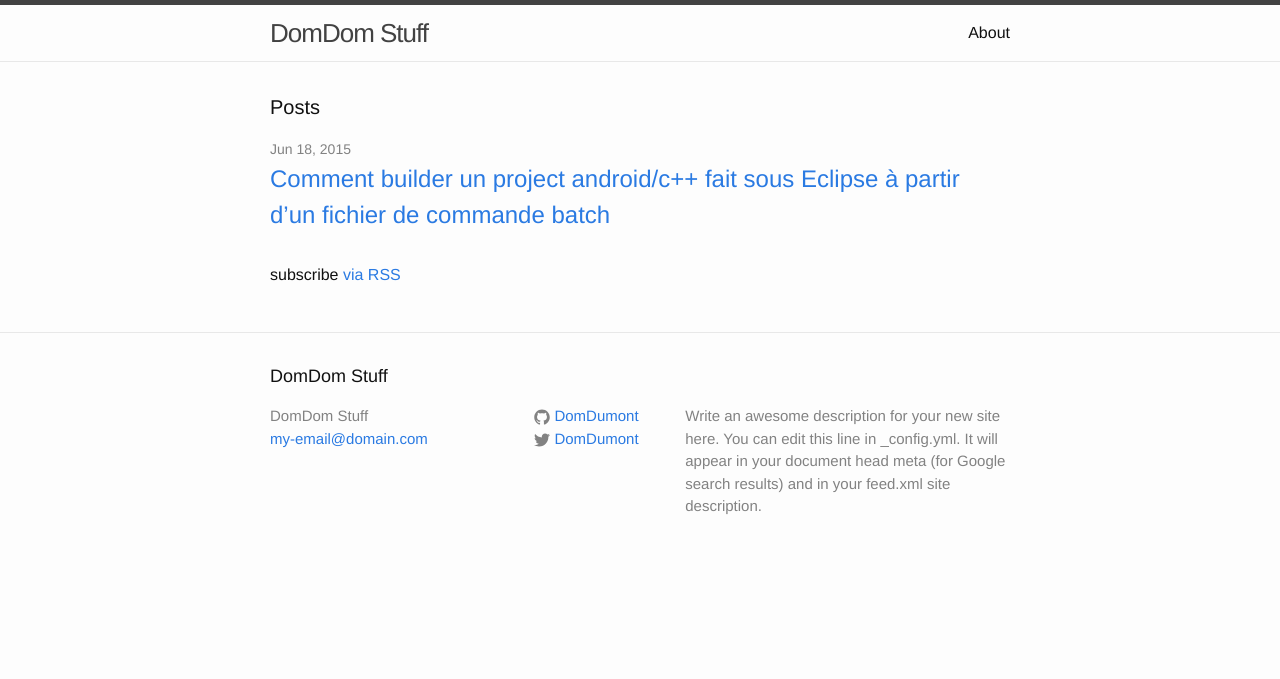
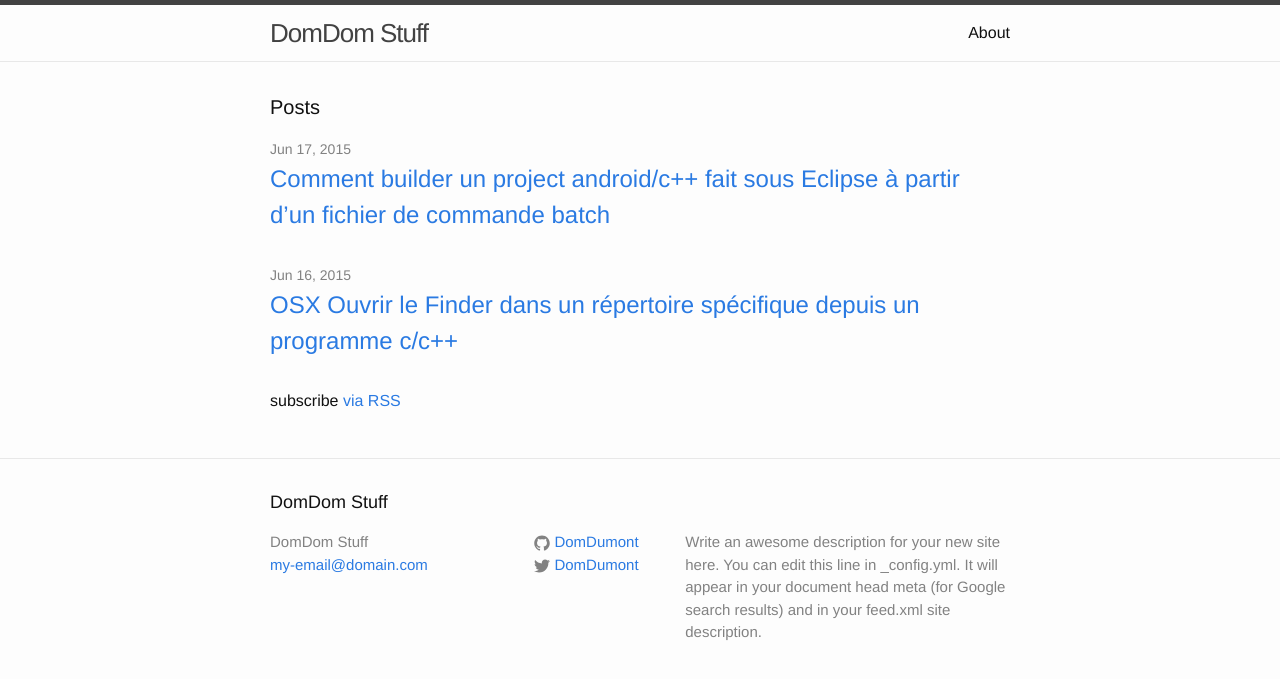
Before and after one commit to DomDumont/DomDumont.github.io, a Jekyll site: the page built from index.html, in a window 1280 px wide. Shown: the top 679 px of the page. Built offline with Jekyll 4.4.1, drawn with Linux system fonts in a browser that asks for light colours; part of the change alters nothing that is shown.

Commit message:
nouvel article + petites modifs

```diff
--- /dev/null
+++ b/_posts/2015-06-16-ouvrir-le-finder.markdown
@@ -0,0 +1,28 @@
+---
+layout: post
+title:  "OSX Ouvrir le Finder dans un répertoire spécifique depuis un programme c/c++"
+date:   2015-06-16 15:59:34
+categories: divers
+---
+
+C’est tellement stupide que je devais l’écrire quelque part. J’ai passé vraiment trop de temps sur ce problème 😉
+
+Je vouIais juste ouvrir l’application depuis mon application c/c++. Après une recherche rapide sur Google, je suis tombé sur la solution (enfin c’est ce que je croyais) un simple
+
+	system ('open mypath')
+
+devait faire l’affaire.
+
+Je test dans Xcode … Bingo ça marche, j’étais trop content !
+
+Malheureusement, quand je me suis mis à lancer mon programme hors de Xcode (c’est à dire depuis le finder) Bim, le drame. Rien ne marchait. La fonction « system » me renvoit des erreurs. Pourquoi ? Je n’en sais toujours rien. Est-ce un problème de privilèges ? un problème de Sandbox ? Si vous avez la réponse, laissez moi un commentaire, ça m’intéresse je suis vraiment curieux.
+
+En fait la solution était bien plus complexe que prévue. Grâce au code source de QTCreator j’ai vu comment il fallait faire : Il faut executer un appleScript (via osascript) pour dire au finder d’ouvrir un fichier posix et executer une autre commande applescript pour dire au finder de se mettre devant toutes les autres fenêtres … Are you serious Apple ???
+
+	std::string tempPath;
+	std::string command;
+	tempPath = currentDir;
+	command = "osascript -e 'tell app \"Finder\" to open POSIX file \""+ tempPath+"\"'";
+	system(command.c_str());
+	command = "osascript -e 'tell application \"Finder\" to activate'";
+	system(command.c_str());
--- a/_posts/2015-06-17-comment-builder.markdown
+++ b/_posts/2015-06-17-comment-builder.markdown
@@ -1,7 +1,7 @@
 ---
 layout: post
 title:  "Comment builder un project android/c++ fait sous Eclipse à partir d’un fichier de commande batch"
-date:   2015-06-18 15:59:34
+date:   2015-06-17 15:59:34
 categories: divers
 ---
 
```
